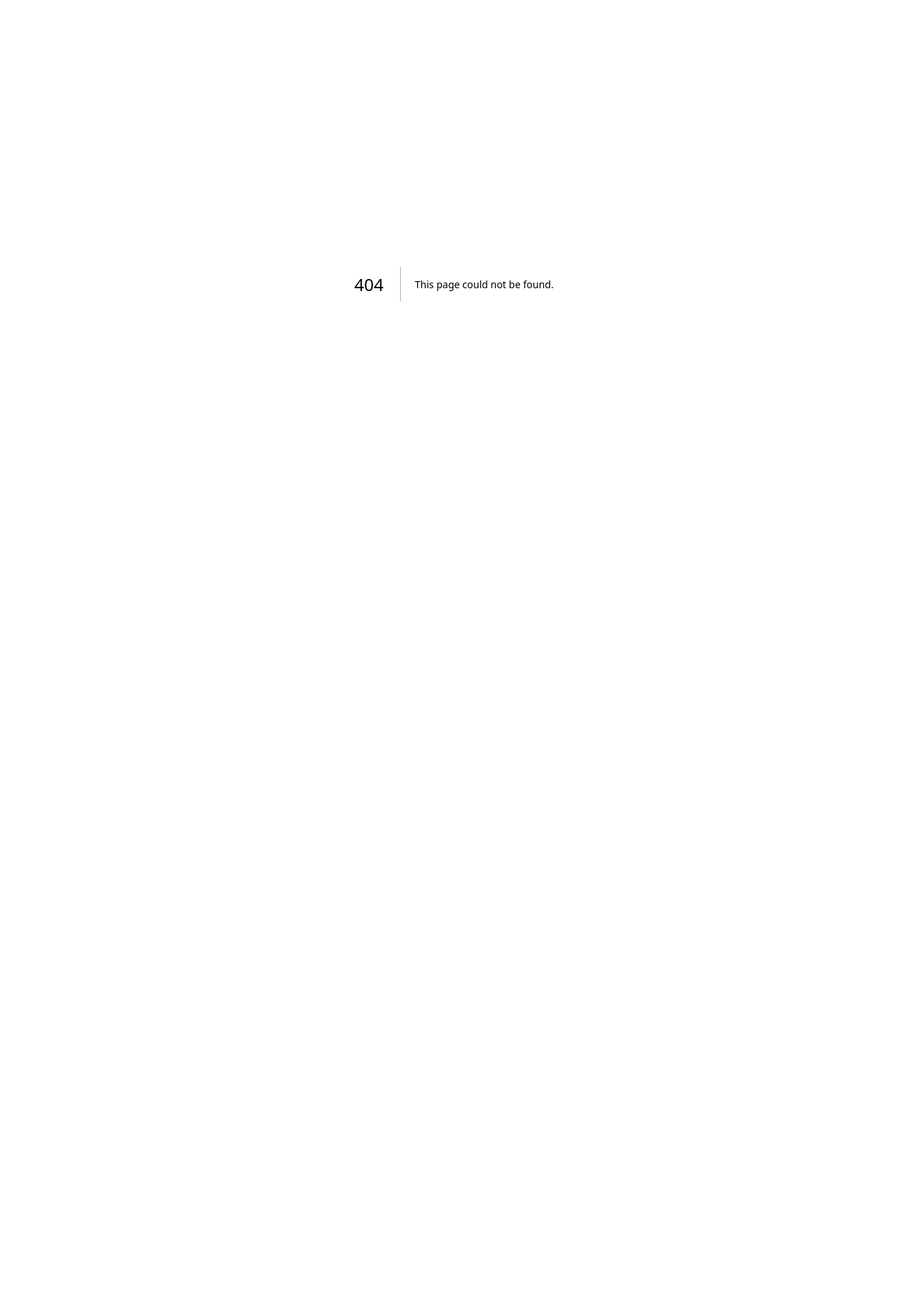
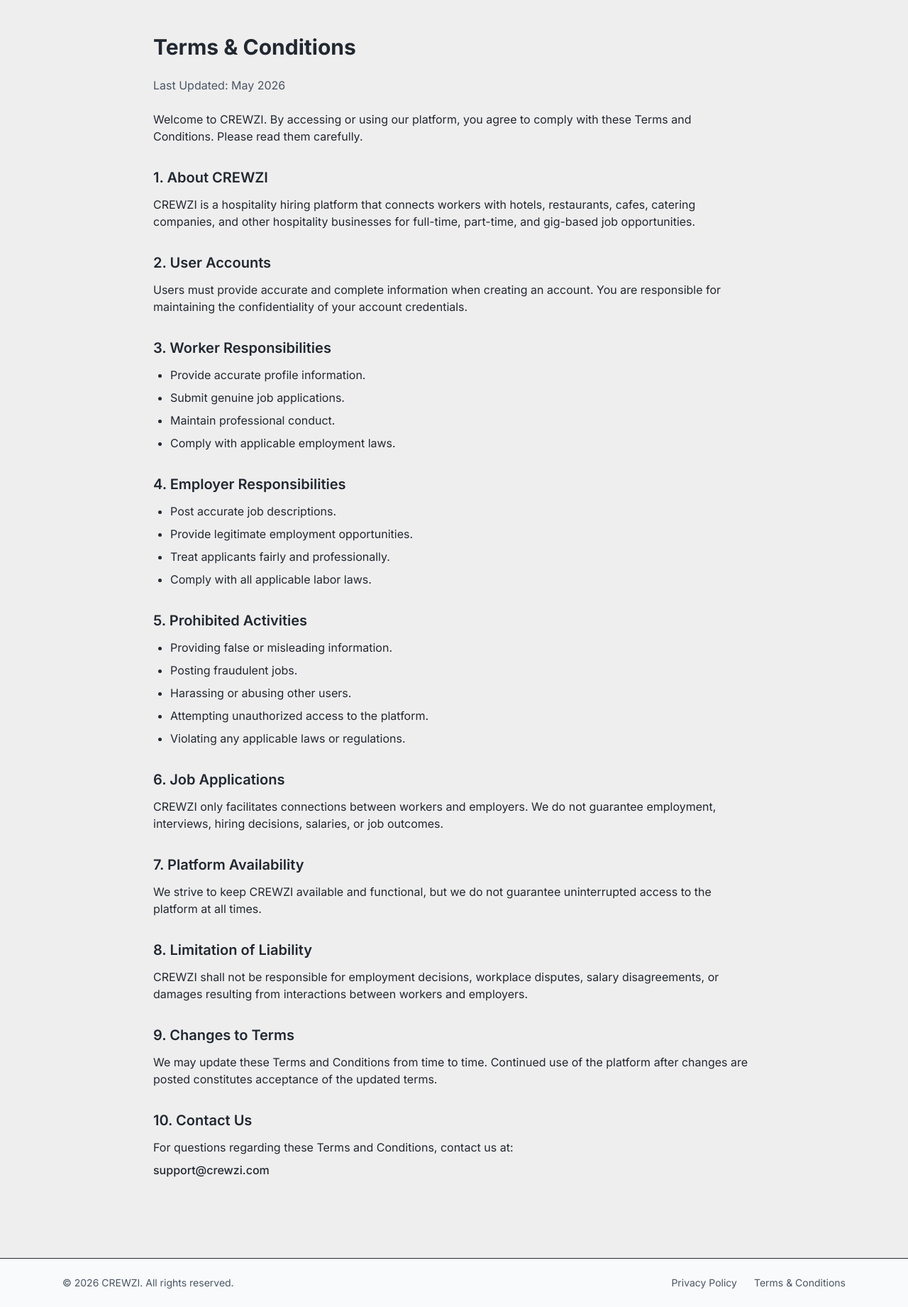
Before and after one commit to ibrahimh-max/SHIRE, a Next.js app: page /terms in a window 1280 px wide. Before the commit this address had no page. Shown: the whole page at 71% size. Before the commit the page ends 800 px from the top, so only its background shows below. Built offline with nearby package versions, Linux system fonts and the light colour scheme.

Commit message:
privacy policy and terms and condioitons added

```diff
--- a/src/app/layout.tsx
+++ b/src/app/layout.tsx
@@ -1,5 +1,6 @@
 import type { Metadata } from 'next';
 import { Inter } from 'next/font/google';
+import Link from 'next/link';
 import './globals.css';
 import { AuthProvider } from '@/contexts/AuthContext';
 
@@ -20,6 +21,32 @@ export default function RootLayout({
       <body className={inter.className}>
         <AuthProvider>
           {children}
+
+          <footer className="mt-16 border-t bg-gray-50">
+            <div className="max-w-6xl mx-auto px-6 py-6">
+              <div className="flex flex-col md:flex-row justify-between items-center gap-4">
+                <p className="text-sm text-gray-600">
+                  © 2026 CREWZI. All rights reserved.
+                </p>
+
+                <div className="flex gap-6 text-sm">
+                  <Link
+                    href="/privacy-policy"
+                    className="text-gray-600 hover:text-black"
+                  >
+                    Privacy Policy
+                  </Link>
+
+                  <Link
+                    href="/terms"
+                    className="text-gray-600 hover:text-black"
+                  >
+                    Terms & Conditions
+                  </Link>
+                </div>
+              </div>
+            </div>
+          </footer>
         </AuthProvider>
       </body>
     </html>
--- /dev/null
+++ b/src/app/terms/page.tsx
@@ -0,0 +1,123 @@
+export default function TermsPage() {
+  return (
+    <main className="max-w-4xl mx-auto px-6 py-12">
+      <h1 className="text-3xl font-bold mb-6">
+        Terms & Conditions
+      </h1>
+
+      <p className="text-gray-600 mb-6">
+        Last Updated: May 2026
+      </p>
+
+      <p className="mb-6">
+        Welcome to CREWZI. By accessing or using our platform, you agree to
+        comply with these Terms and Conditions. Please read them carefully.
+      </p>
+
+      <h2 className="text-xl font-semibold mt-8 mb-3">
+        1. About CREWZI
+      </h2>
+
+      <p>
+        CREWZI is a hospitality hiring platform that connects workers with
+        hotels, restaurants, cafes, catering companies, and other hospitality
+        businesses for full-time, part-time, and gig-based job opportunities.
+      </p>
+
+      <h2 className="text-xl font-semibold mt-8 mb-3">
+        2. User Accounts
+      </h2>
+
+      <p>
+        Users must provide accurate and complete information when creating an
+        account. You are responsible for maintaining the confidentiality of
+        your account credentials.
+      </p>
+
+      <h2 className="text-xl font-semibold mt-8 mb-3">
+        3. Worker Responsibilities
+      </h2>
+
+      <ul className="list-disc pl-6 space-y-2">
+        <li>Provide accurate profile information.</li>
+        <li>Submit genuine job applications.</li>
+        <li>Maintain professional conduct.</li>
+        <li>Comply with applicable employment laws.</li>
+      </ul>
+
+      <h2 className="text-xl font-semibold mt-8 mb-3">
+        4. Employer Responsibilities
+      </h2>
+
+      <ul className="list-disc pl-6 space-y-2">
+        <li>Post accurate job descriptions.</li>
+        <li>Provide legitimate employment opportunities.</li>
+        <li>Treat applicants fairly and professionally.</li>
+        <li>Comply with all applicable labor laws.</li>
+      </ul>
+
+      <h2 className="text-xl font-semibold mt-8 mb-3">
+        5. Prohibited Activities
+      </h2>
+
+      <ul className="list-disc pl-6 space-y-2">
+        <li>Providing false or misleading information.</li>
+        <li>Posting fraudulent jobs.</li>
+        <li>Harassing or abusing other users.</li>
+        <li>Attempting unauthorized access to the platform.</li>
+        <li>Violating any applicable laws or regulations.</li>
+      </ul>
+
+      <h2 className="text-xl font-semibold mt-8 mb-3">
+        6. Job Applications
+      </h2>
+
+      <p>
+        CREWZI only facilitates connections between workers and employers.
+        We do not guarantee employment, interviews, hiring decisions,
+        salaries, or job outcomes.
+      </p>
+
+      <h2 className="text-xl font-semibold mt-8 mb-3">
+        7. Platform Availability
+      </h2>
+
+      <p>
+        We strive to keep CREWZI available and functional, but we do not
+        guarantee uninterrupted access to the platform at all times.
+      </p>
+
+      <h2 className="text-xl font-semibold mt-8 mb-3">
+        8. Limitation of Liability
+      </h2>
+
+      <p>
+        CREWZI shall not be responsible for employment decisions, workplace
+        disputes, salary disagreements, or damages resulting from interactions
+        between workers and employers.
+      </p>
+
+      <h2 className="text-xl font-semibold mt-8 mb-3">
+        9. Changes to Terms
+      </h2>
+
+      <p>
+        We may update these Terms and Conditions from time to time. Continued
+        use of the platform after changes are posted constitutes acceptance
+        of the updated terms.
+      </p>
+
+      <h2 className="text-xl font-semibold mt-8 mb-3">
+        10. Contact Us
+      </h2>
+
+      <p>
+        For questions regarding these Terms and Conditions, contact us at:
+      </p>
+
+      <p className="mt-2 font-medium">
+        support@crewzi.com
+      </p>
+    </main>
+  );
+}
```
Also changed, not shown: 1 other file (tests, documents, lock files or other folders).
